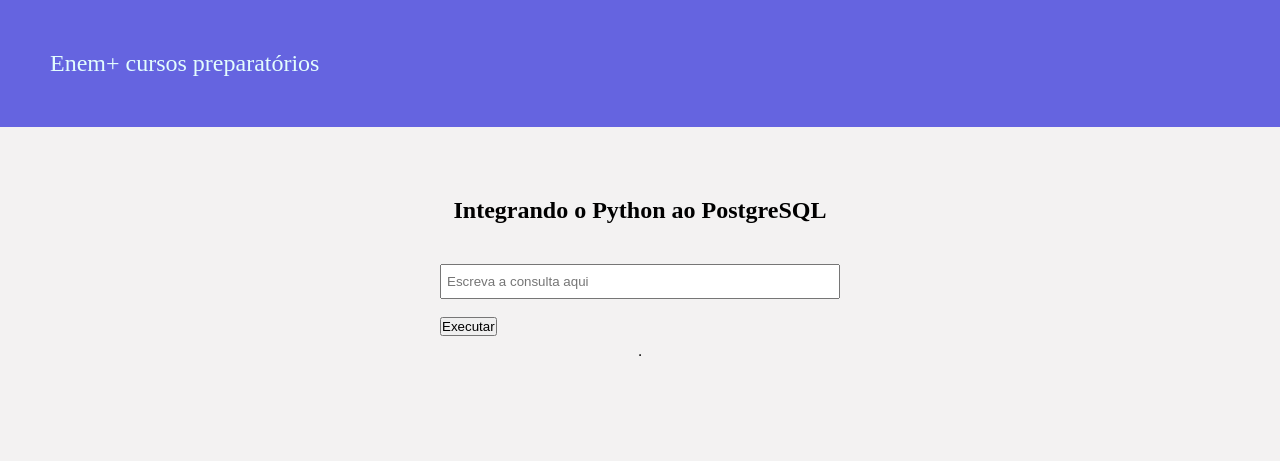
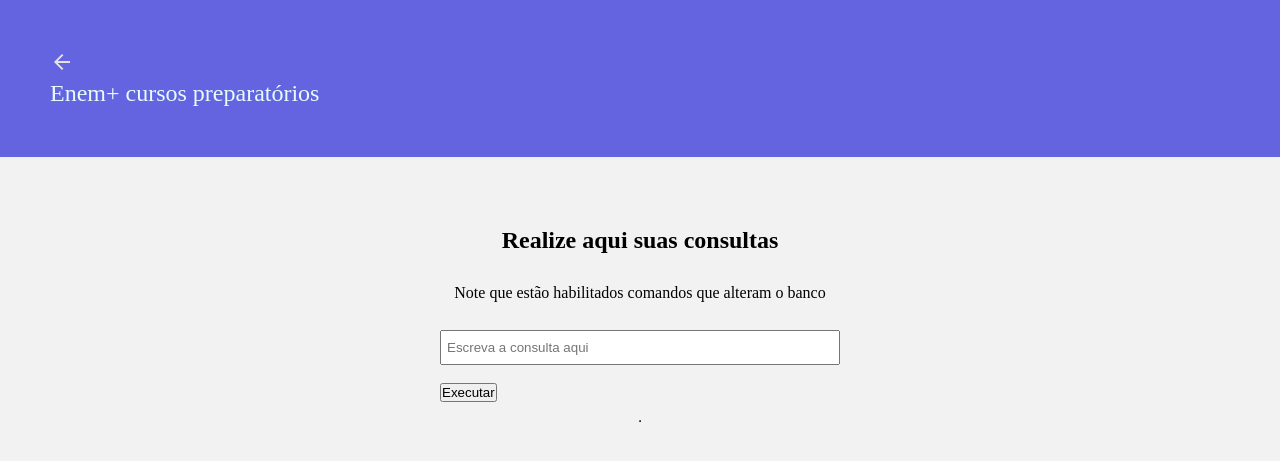
Before and after one commit to LeticiaRosa05/Enem-mais, a Flask app: template templates/query_interface.html in a window 1280 px wide. Shown: the top 461 px of the page. Run offline with Flask 3, Linux system fonts and the light colour scheme; the template is opened without the code that fills it, so the values that code supplies are empty; some libraries are stand-ins or nearby versions.

Commit message:
Adição de um arrow back para a página principal + título para indicar que essa é uma página de consultas + aviso

```diff
--- a/templates/query_interface.html
+++ b/templates/query_interface.html
@@ -9,10 +9,13 @@
 </head>
     <body>
         <header>
+            <div id="arrow_back"><a href="index.html"><img src="../static/icons/arrow_back.png" alt="arrow_back"></a></div>
             <div id="logo"><p>Enem+ cursos preparatórios</p></div>
         </header>
         <section>
-            <h1>Integrando o Python ao PostgreSQL</h1>
+            <h1>Realize aqui suas consultas</h1>
+            <p id="p_query_pg">Note que estão habilitados comandos que alteram o banco</p>
+            <br>
 
             <form action="/query" method="POST">
                 <input type="text" id="campo_consulta" name="sql_query" placeholder="Escreva a consulta aqui">
```
Also changed, not shown: static/icons/arrow_back.png (added).
